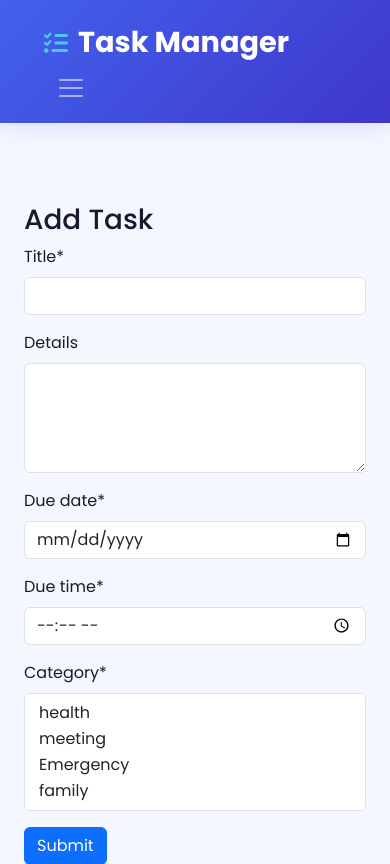
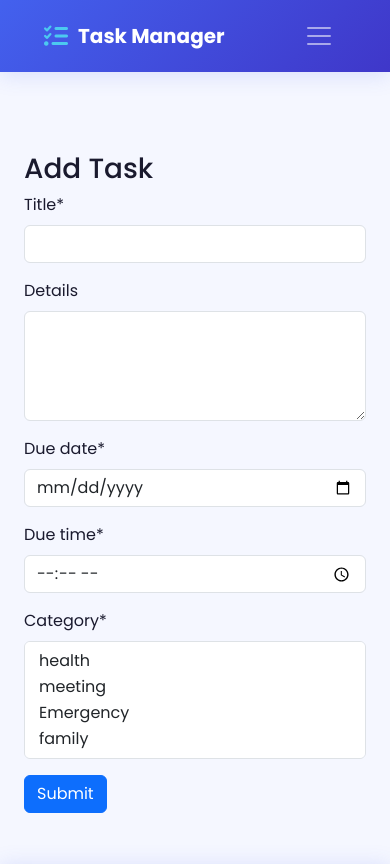
Before and after one commit to SheikhIshere/Django_taskManager, a Django app: page /add-task/add/ in a window 390 px wide. Shown: the top 864 px of the page. Run offline with Django 5.2, Linux system fonts and the light colour scheme; data comes from the database, SQL or seed files in the repository; both versions use the stored data as it was after the commit; some libraries are stand-ins or nearby versions.

Commit message:
Made navbar compact for mobile

```diff
--- a/templates/base.html
+++ b/templates/base.html
@@ -174,9 +174,9 @@
     <!-- Enhanced Navigation Bar -->
     <nav class="navbar navbar-expand-lg navbar-dark sticky-top">
       <div class="container">
-        <a class="navbar-brand" href="{% url 'homepage' %}">
-          <i class="fas fa-tasks"></i>Task Manager
-        </a>
+        <a class="navbar-brand fs-5 fs-sm-6" href="{% url 'homepage' %}">
+  <i class="fas fa-tasks"></i> Task Manager
+</a>
         <button class="navbar-toggler" type="button" data-bs-toggle="collapse" data-bs-target="#navbarNav" aria-controls="navbarNav" aria-expanded="false" aria-label="Toggle navigation">
           <span class="navbar-toggler-icon"></span>
         </button>
```
Also changed, not shown: db.sqlite3.
